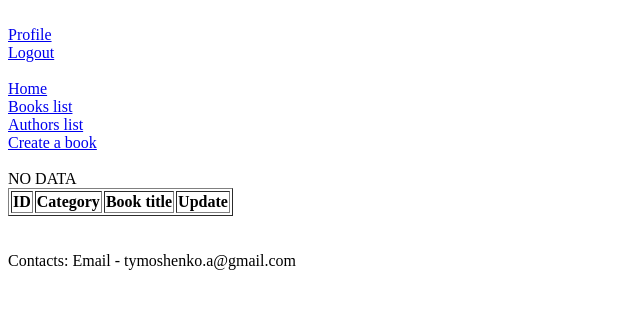
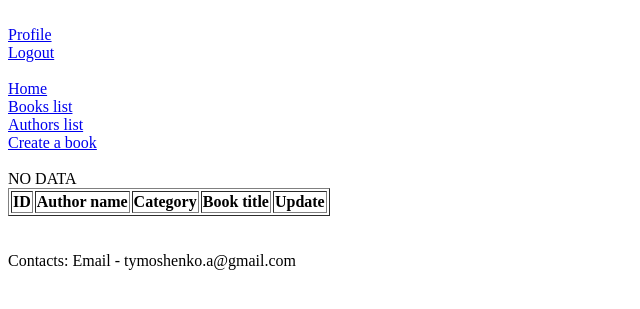
Before and after one commit to Oopps/hillel_booksharing, a Django app: page /books/list/ in a window 1280 px wide. Shown: the top 309 px of the page, without its empty margins (0-640 px from the left). Run offline with Django 3.2, Linux system fonts and the light colour scheme; the visitor is signed in with stand-in values (Sample User, id 1); data that the repository does not hold is empty.

Commit message:
select_related added

```diff
--- a/app/books/management/commands/generate_books_data.py
+++ b/app/books/management/commands/generate_books_data.py
@@ -1,7 +1,7 @@
 import random
 from datetime import datetime
 from django.core.management.base import BaseCommand
-from books.models import Book
+from books.models import Book, Author
 from faker import Faker
 
 
@@ -16,7 +16,7 @@ class Command(BaseCommand):
         book_list = []
 
         for _ in range(options['qty']):
-            author = fake.name()
+            author = Author.objects.order_by('?').last()
             title = fake.word().capitalize()
             publish_year = random.randint(0, datetime.now().year)
             review = fake.text()
--- a/app/books/templates/books/book_list.html
+++ b/app/books/templates/books/book_list.html
@@ -10,6 +10,7 @@
     <table border="1">
         <tr>
             <th>ID</th>
+            <th>Author name</th>
             <th>Category</th>
             <th>Book title</th>
             {% if request.user.is_authenticated %}
@@ -19,6 +20,7 @@
         {% for book in book_list %}
         <tr>
             <td>{{ book.id }}</td>
+            <td>{{ book.author.first_name}} {{ book.author.second_name }}</td>
             <td>{{ book.category }}</td>
             <td>{{ book.title }}</td>
             {% if request.user.is_authenticated %}
--- a/app/books/views.py
+++ b/app/books/views.py
@@ -14,7 +14,7 @@ class Index(TemplateView):
 
 
 class BookList(ListView):
-    queryset = Book.objects.all()
+    queryset = Book.objects.all().select_related('author', 'category')
 
 
 class BookCreate(LoginRequiredMixin, CreateView):
```
